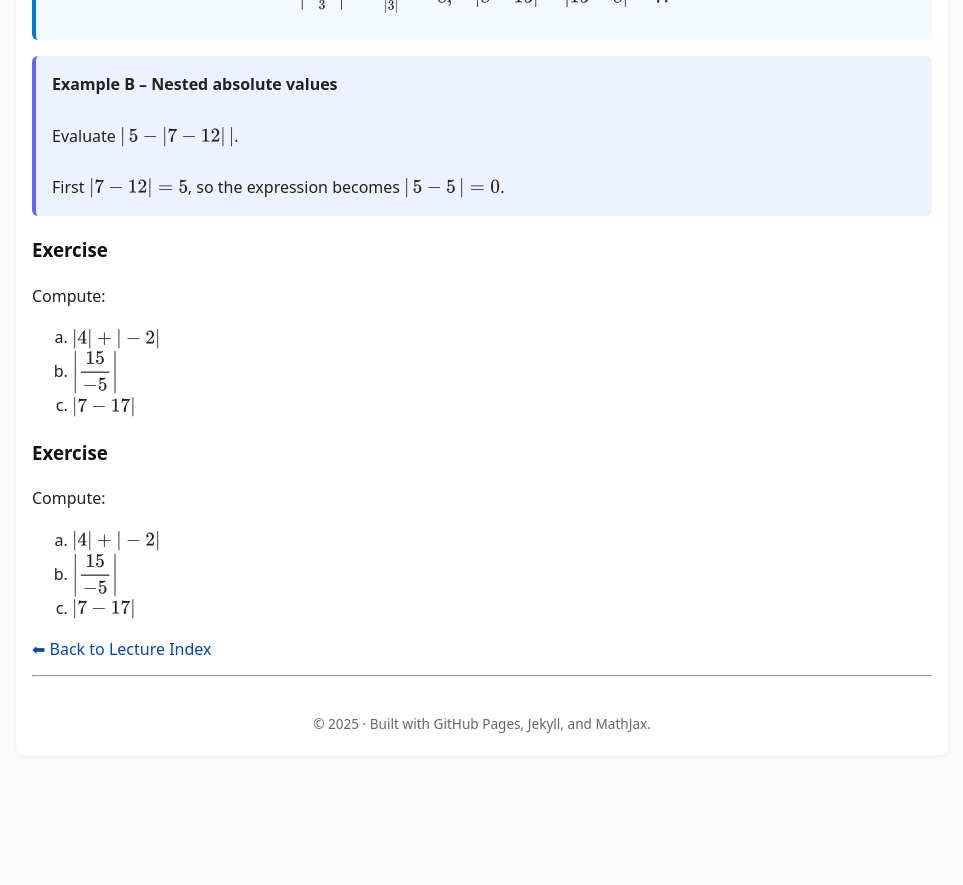
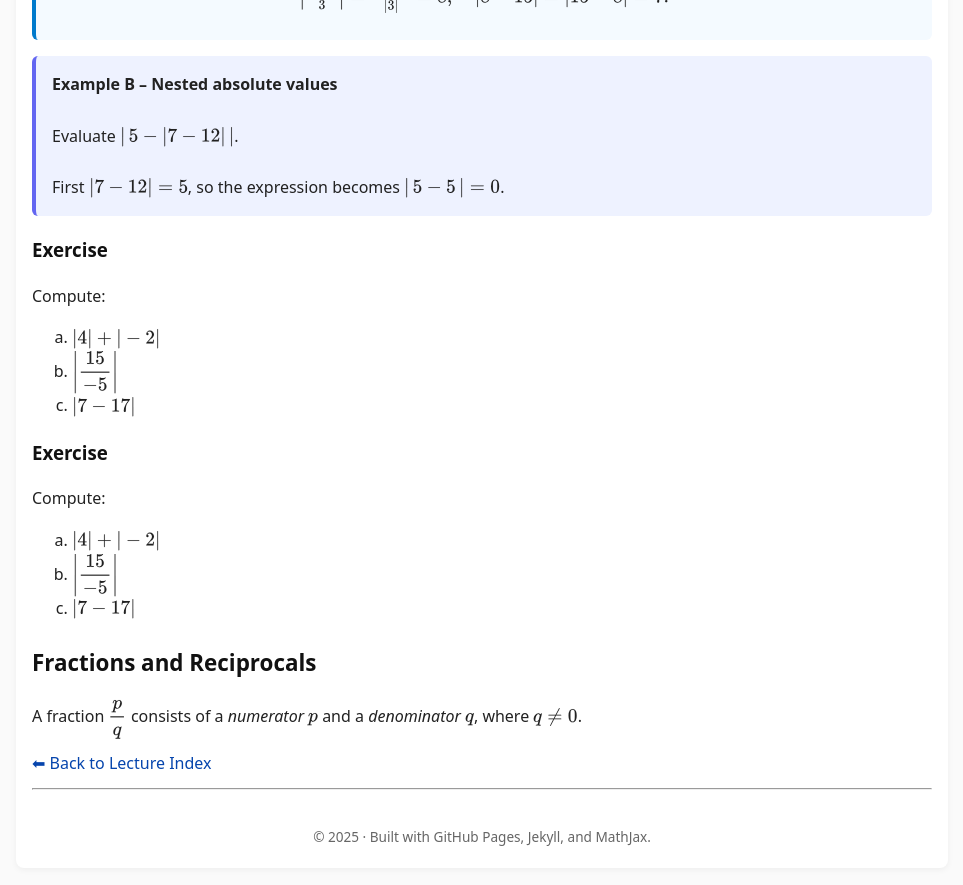
Before and after one commit to SaleemKamaludin/SaleemKamaludin.github.io, a Jekyll site: the page built from courses/math-1115/lecture-notes/lecture2.md, in a window 1280 px wide and 900 px high, scrolled down 2100 px. Shown: the top 885 px of the window, without its empty margins (158-1121 px from the left). Built offline with Jekyll 4.4.1, drawn with Linux system fonts in a browser that asks for light colours; before the commit the page ends 2887 px from its top, so only the background shows below that.

Commit message:
Add section on fractions and reciprocals
Added section on fractions and reciprocals with definitions.

```diff
--- a/courses/math-1115/lecture-notes/lecture2.md
+++ b/courses/math-1115/lecture-notes/lecture2.md
@@ -166,5 +166,10 @@ The product or quotient of two numbers has a <strong>positive</strong> sign if t
 </ol>
 
 
+<h2 id="sec-fractions">Fractions and Reciprocals</h2>
+<p>
+A fraction \( \dfrac{p}{q} \) consists of a <em>numerator</em> \( p \) and a
+<em>denominator</em> \( q \), where \( q \ne 0 \).
+</p>
 
 [⬅ Back to Lecture Index]({{ '/courses/math-1115/lecture-notes/' | relative_url }})
```
